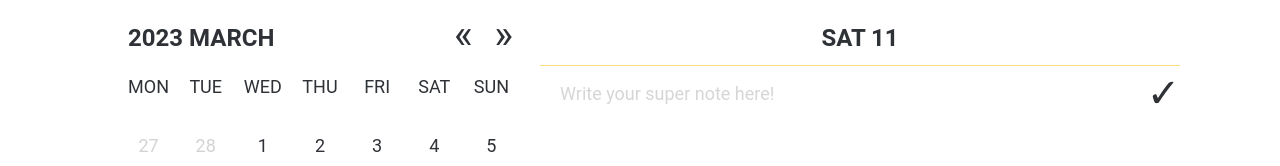
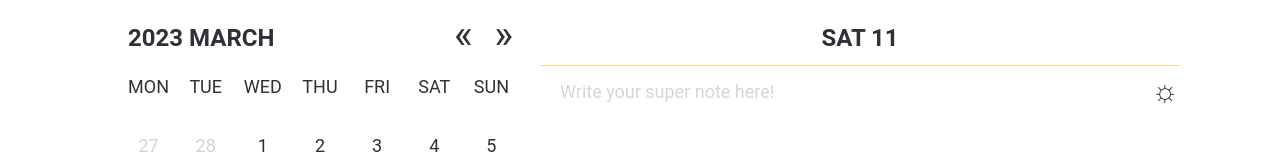
Before and after one commit to IevaSta/18-calendar, a React (Create React App) app: page / in a window 1280 px wide. Shown: the top 166 px of the page. Built offline with nearby package versions, Linux system fonts and the light colour scheme.

Commit message:
notes button style

```diff
--- a/src/Components/Notes.jsx
+++ b/src/Components/Notes.jsx
@@ -46,7 +46,7 @@ function Notes() {
             <h2 className='right_header'>{weekDayTitle[weekDay] + ' ' + day}</h2>
             <form onSubmit={addNewNote} className="form">
                 <input ref={noteRef} placeholder="Write your super note here!" />
-                <button type="submit" className="black">✓</button>
+                <button type="submit" className="grey">&#9788;</button>
             </form>
             <NotesList />
         </div>
--- a/src/Components/NotesList.jsx
+++ b/src/Components/NotesList.jsx
@@ -3,16 +3,24 @@ import DataContext from "./DataContext";
 
 function NotesList() {
 
-    const { dataNotes, dispachDataNotes } = useContext(DataContext);
+    const { dataNotes } = useContext(DataContext);
 
     const { day } = dataNotes;
     console.log(day);
 
     return (
         <div className="notesList">
-            <ul>
-                {dataNotes?.data?.map(d => day === d.date.day ? <li key={d.id}>{d.note}</li> : null)}
-            </ul>
+            <ol>
+                {dataNotes?.data?.map(d => day === d.date.day ?
+                    <li key={d.id}>
+                        <div className="delete_button">
+                            <span>{d.note}</span>
+                            <button className="grey">&#9760;</button>
+                        </div>
+                    </li>
+                    : null)}
+
+            </ol>
         </div>
     )
 }
--- a/src/Scss/buttons.scss
+++ b/src/Scss/buttons.scss
@@ -39,20 +39,6 @@ button {
         }
     }
 
-    // &.green {
-    //     background-color: #b3c963;
-    //     width: 100%;
-
-    //     &:hover,
-    //     &:focus {
-    //         background-color: #97aa54;
-    //     }
-
-    //     &:active {
-    //         background-color: #799042;
-    //     }
-    // }
-
     &.black {
         background-color: white;
         font-size: 40px;
@@ -68,4 +54,19 @@ button {
         }
     }
 
+    &.grey {
+        background-color: rgb(255, 255, 255);
+        font-size: 30px;
+        width: 30px;
+        height: 30px;
+        color: #2e3136;
+        text-align: center;
+
+        &:hover,
+        &:focus,
+        &:active {
+            color: #fbdb86;
+        }
+    }
+
 }
--- a/src/Scss/days.scss
+++ b/src/Scss/days.scss
@@ -2,7 +2,7 @@
     background-color: #fbdb86;
 
     &:hover {
-        background-color: #e6c97a !important;
+        background-color: #eec657 !important;
     }
 }
 
--- a/src/Scss/form.scss
+++ b/src/Scss/form.scss
@@ -19,12 +19,17 @@
 }
 
 .notesList {
-    ul {
+    ol {
         padding: 0 0 0 20px;
         margin-left: 15px;
 
         li {
             padding: 10px 0 10px;
+
+            .delete_button {
+                display: flex;
+                justify-content: space-between;
+            }
         }
     }
 }
```
